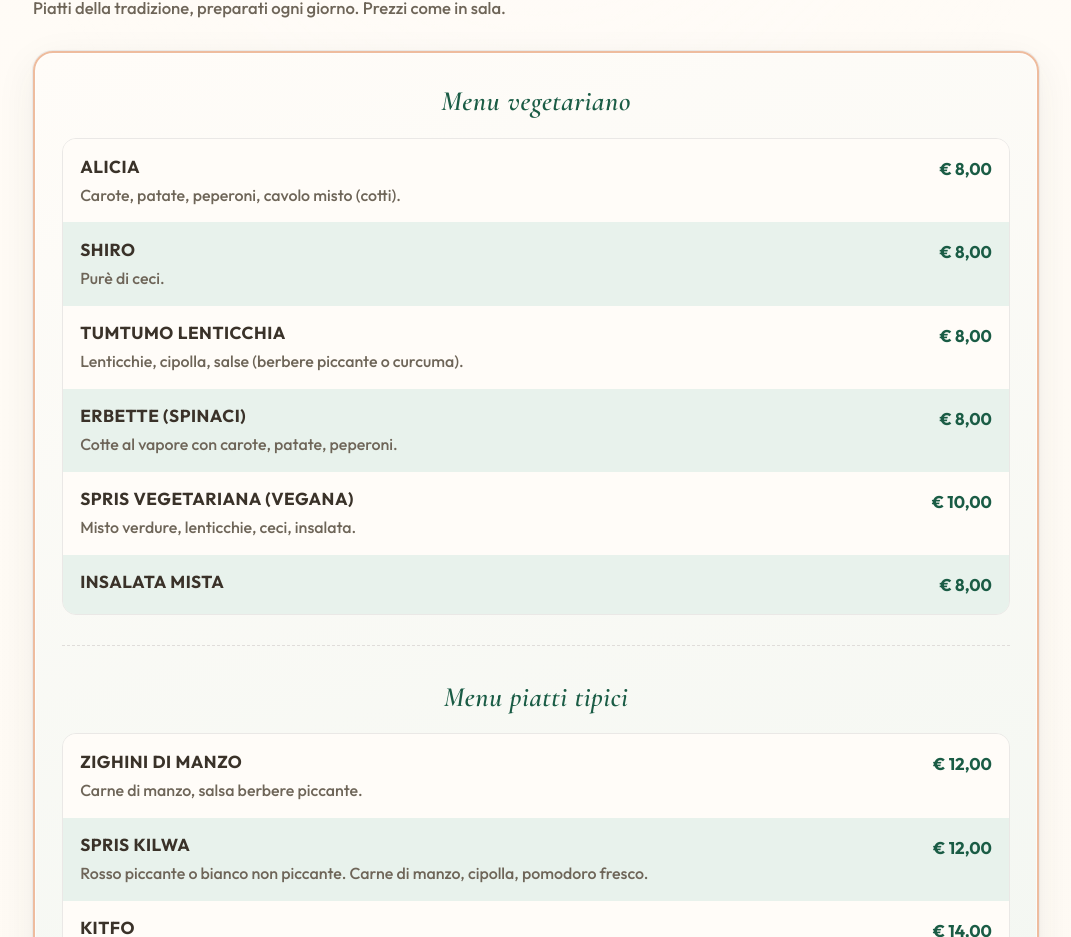
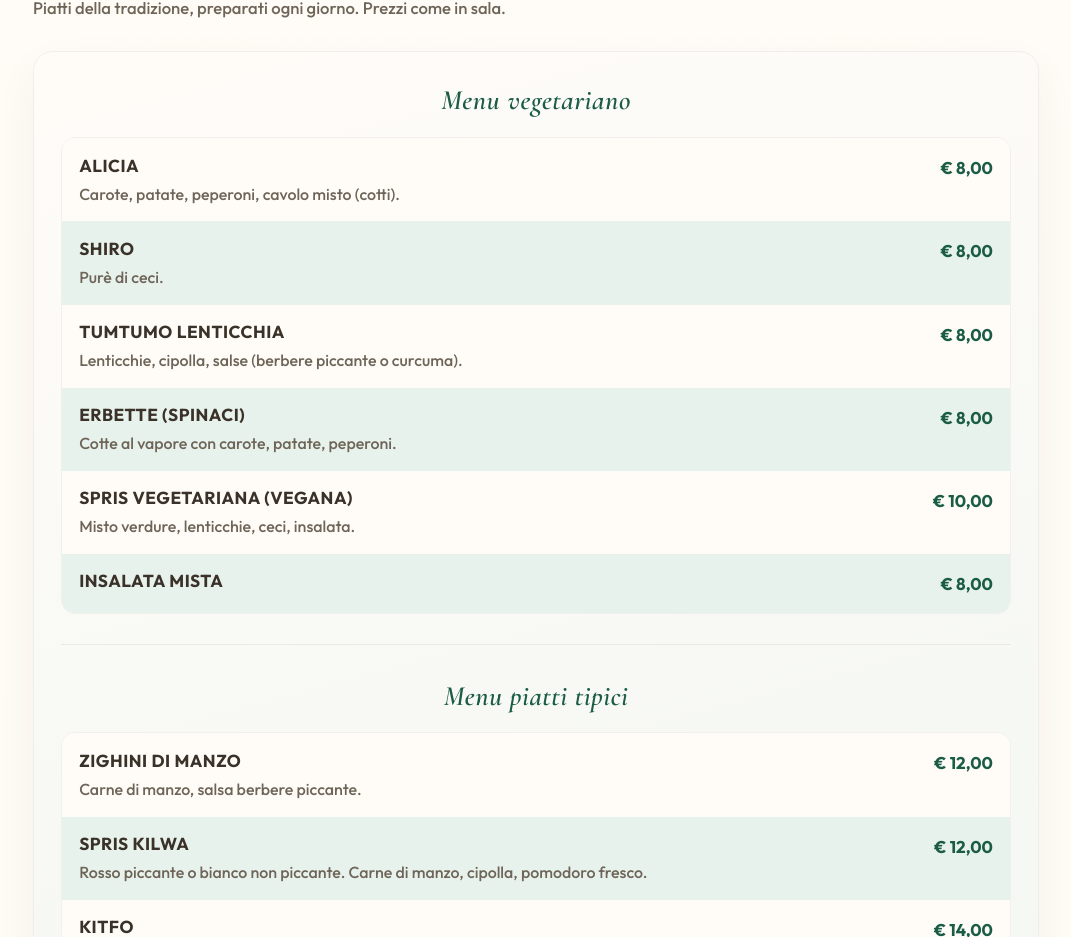
Before and after one commit to Dafi-web/isola, a React (Vite) app: page / in a window 1280 px wide. Shown: the part 1413-2350 px from the top of the page, without its empty margins (104-1175 px from the left). Built offline with nearby package versions, Linux system fonts and the light colour scheme.

Commit message:
Soften menu board borders and shadows
Made-with: Cursor

```diff
--- a/src/App.css
+++ b/src/App.css
@@ -1173,16 +1173,14 @@ main {
   border-radius: var(--radius-lg);
   padding: clamp(1rem, 2.5vw, 1.6rem);
   background: linear-gradient(165deg, var(--surface) 0%, var(--surface-mint) 100%);
-  border: 2px solid var(--accent-border);
-  box-shadow:
-    var(--shadow-menu),
-    0 0 0 1px rgba(255, 255, 255, 0.65) inset;
+  border: 1px solid color-mix(in oklab, var(--line-hair) 75%, white);
+  box-shadow: 0 16px 42px rgba(58, 50, 41, 0.05);
 }
 
 .menu-panel + .menu-panel {
   margin-top: 1.75rem;
   padding-top: 1.75rem;
-  border-top: 1px dashed color-mix(in oklab, var(--line-hair) 92%, var(--muted));
+  border-top: 1px solid color-mix(in oklab, var(--line-hair) 88%, transparent);
 }
 
 .menu-panel__title {
@@ -1202,7 +1200,8 @@ main {
   padding: 0;
   border-radius: var(--radius-md);
   overflow: hidden;
-  border: 1px solid var(--line-hair);
+  border: 1px solid color-mix(in oklab, var(--line-hair) 65%, white);
+  box-shadow: 0 1px 0 rgba(255, 255, 255, 0.65) inset;
 }
 
 .menu-panel__row {
@@ -1219,8 +1218,8 @@ main {
 }
 
 .menu-panel__row:hover {
-  transform: translateX(2px);
-  box-shadow: inset 2px 0 0 color-mix(in oklab, var(--gold) 55%, var(--terracotta));
+  transform: translateX(1px);
+  box-shadow: inset 1px 0 0 color-mix(in oklab, var(--gold) 45%, var(--terracotta));
 }
 
 .menu-panel__row:nth-child(even) {
@@ -1281,7 +1280,7 @@ main {
     color-mix(in oklab, var(--surface-mint-strong) 85%, var(--gold)),
     var(--surface-mint-strong) 100%
   );
-  border: 1px solid var(--line-hair);
+  border: 1px solid color-mix(in oklab, var(--line-hair) 70%, white);
   display: grid;
   gap: 0.35rem;
   justify-items: center;
```
